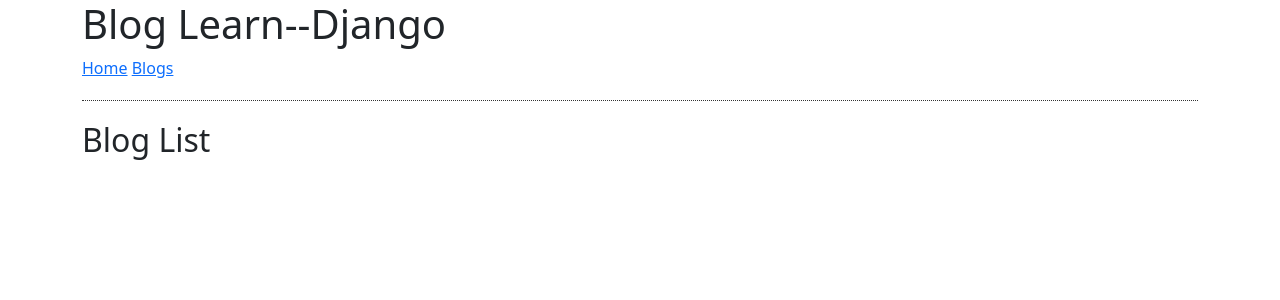
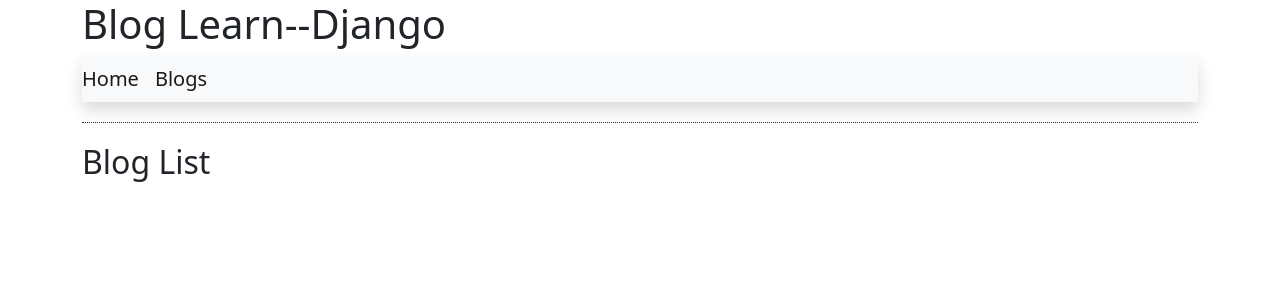
Before and after one commit to ronjey2005/learn--django, a Django app: page / in a window 1280 px wide. Shown: the top 300 px of the page. Run offline with Django 3.2, Linux system fonts and the light colour scheme; data that the repository does not hold is empty.

Commit message:
nav base html

```diff
--- a/templates/base.html
+++ b/templates/base.html
@@ -8,9 +8,13 @@
     <div class="container">
         <div class="header" style="margin-bottom: 20px; padding-bottom:20px; border-bottom: 1px dotted #333333">
             <h1>Blog Learn--Django</h1>
-            <nav>
-                <a href="{%url 'blog:home_view' %}">Home</a>
-                <a href="{%url 'blog:blog_list_view' %}">Blogs</a>
+            <nav class="navbar navbar-expand-lg navbar-light bg-light shadow" id="mainNav">
+                <div class="collapse navbar-collapse" id="navbarResponsive">
+                    <ul class="navbar-nav ml-auto">
+                        <li class="nav-item"><a href="{%url 'blog:home_view' %}" class="navbar-brand">Home</a></li>
+                        <li class="nav-item"><a href="{%url 'blog:blog_list_view' %}" class="navbar-brand">Blogs</a></li>
+                    </ul>
+                </div>
             </nav>
         </div>
         {%block content%}
```
Also changed, not shown: templates/index.html (indentation only).
